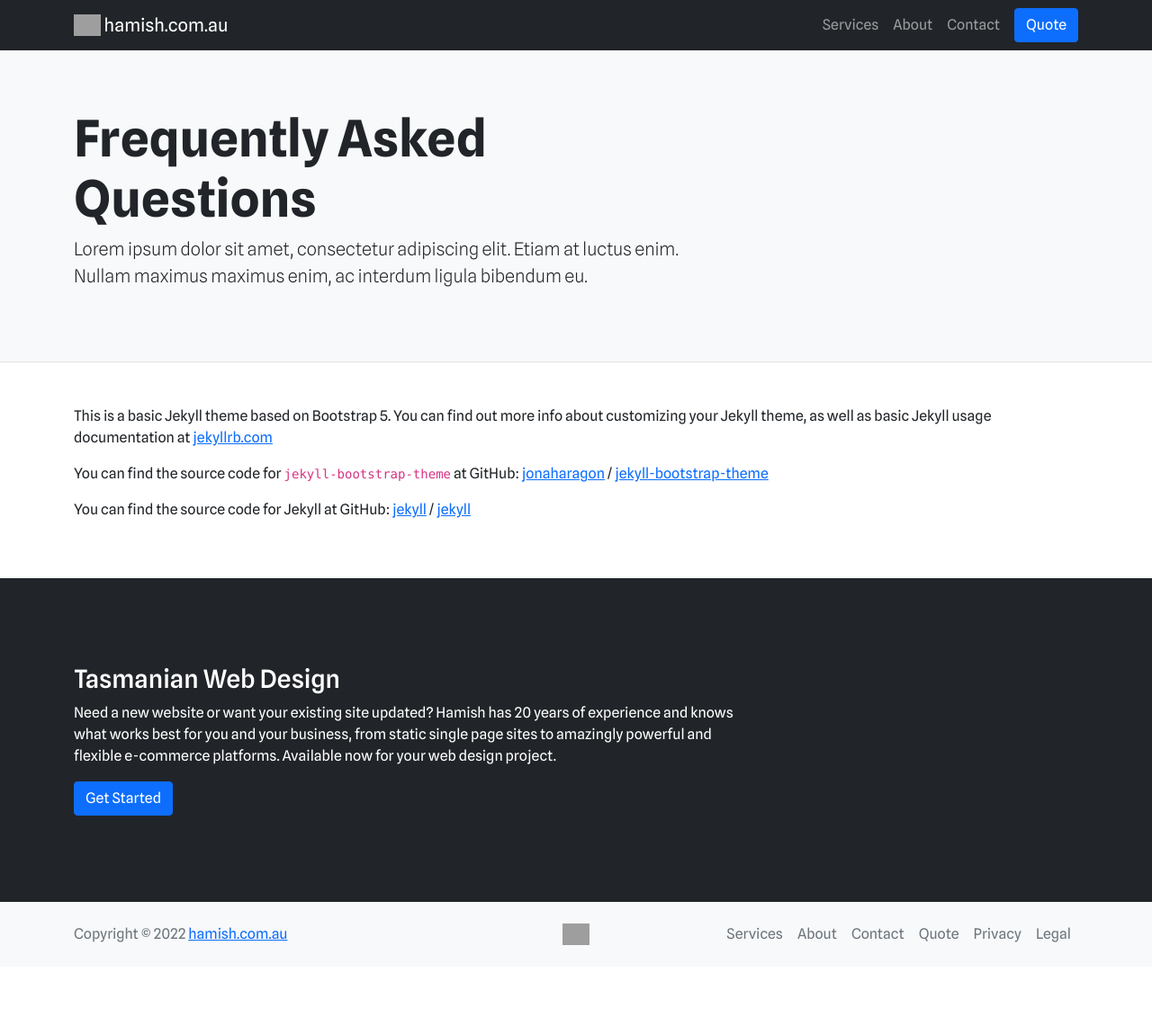
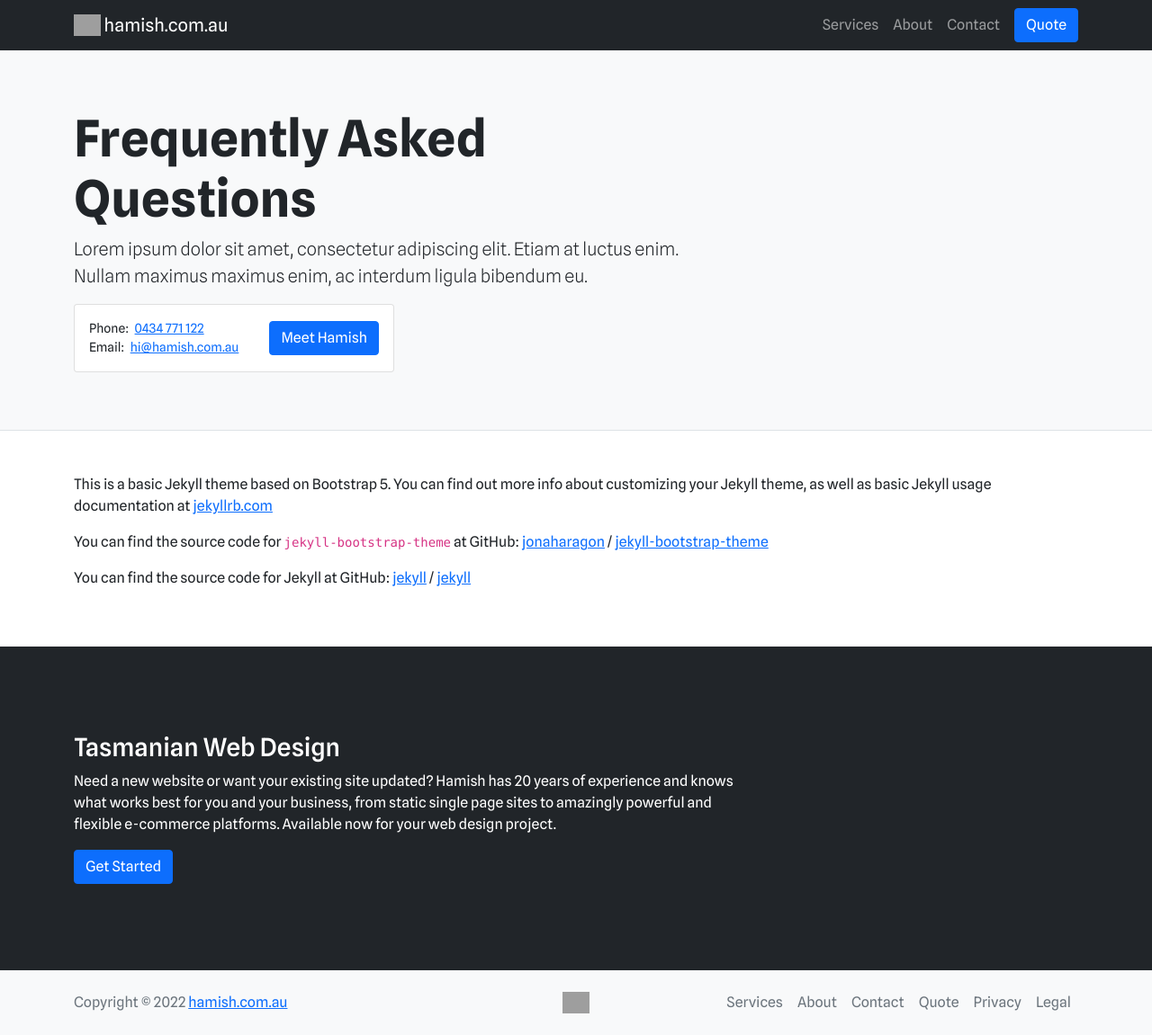
Before and after one commit to hamishcomau/hamishcomau, a Jekyll site: the page built from faq.md, in a window 1280 px wide. Shown: the whole page at 90% size. Built offline with Jekyll 4.4.1, drawn with Linux system fonts in a browser that asks for light colours; before the commit the page ends 1075 px from its top, so only the background shows below that; grey boxes are pictures that could not be loaded.

Commit message:
Add Hero Contact Options

```diff
--- a/_includes/footer.html
+++ b/_includes/footer.html
@@ -2,7 +2,7 @@
   <div class="container py-5">
     <h3 class="text-white">Tasmanian Web Design</h3>
     <p class="col-md-8 text-white">Need a new website or want your existing site updated? Hamish has 20 years of experience and knows what works best for you and your business, from static single page sites to amazingly powerful and flexible e-commerce platforms. Available now for your web design project.</p>
-    <a href="https://hamish.setmore.com/" class="btn btn-primary">Get Started</a>
+    <a href="/quote/" class="btn btn-primary">Get Started</a>
   </div>
 </div>
 <footer class="bg-light py-3">
--- a/_includes/hero.html
+++ b/_includes/hero.html
@@ -5,6 +5,20 @@
       <div class="col-md-8">
         <h1 class="display-4 fw-bold">{{ page.title }}</h1>
         <p class="lead">{{ page.summary }}</p>
+        <div class="row">
+          <div class="col-md-6">
+            <div class="card">
+              <div class="card-body d-flex justify-content-between align-items-center">
+                <p class="card-text small mb-0">
+                  Phone: <a href="tel:+61434771122" class="ms-1">0434 771 122</a><br>
+                  Email: <a href="mailto:hi@hamish.com.au" class="ms-1">hi@hamish.com.au</a>
+                </p>
+                <a href="https://hamish.setmore.com/" class="btn btn-primary" target="_blank">Meet Hamish</a>
+              </div>
+            </div>
+          </div>
+        </div>
+      </div>
       </div>
     </div>
   </div>
```
